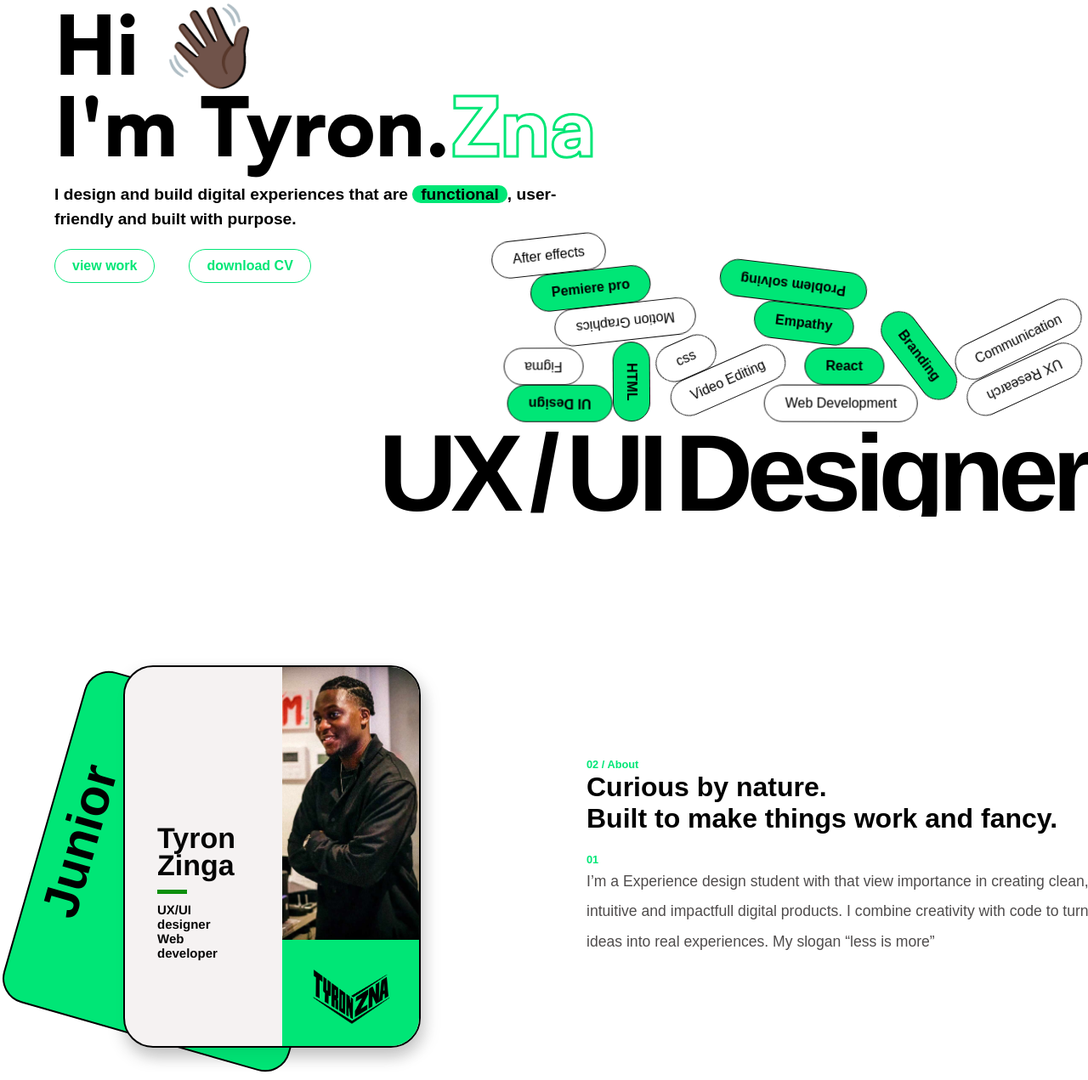
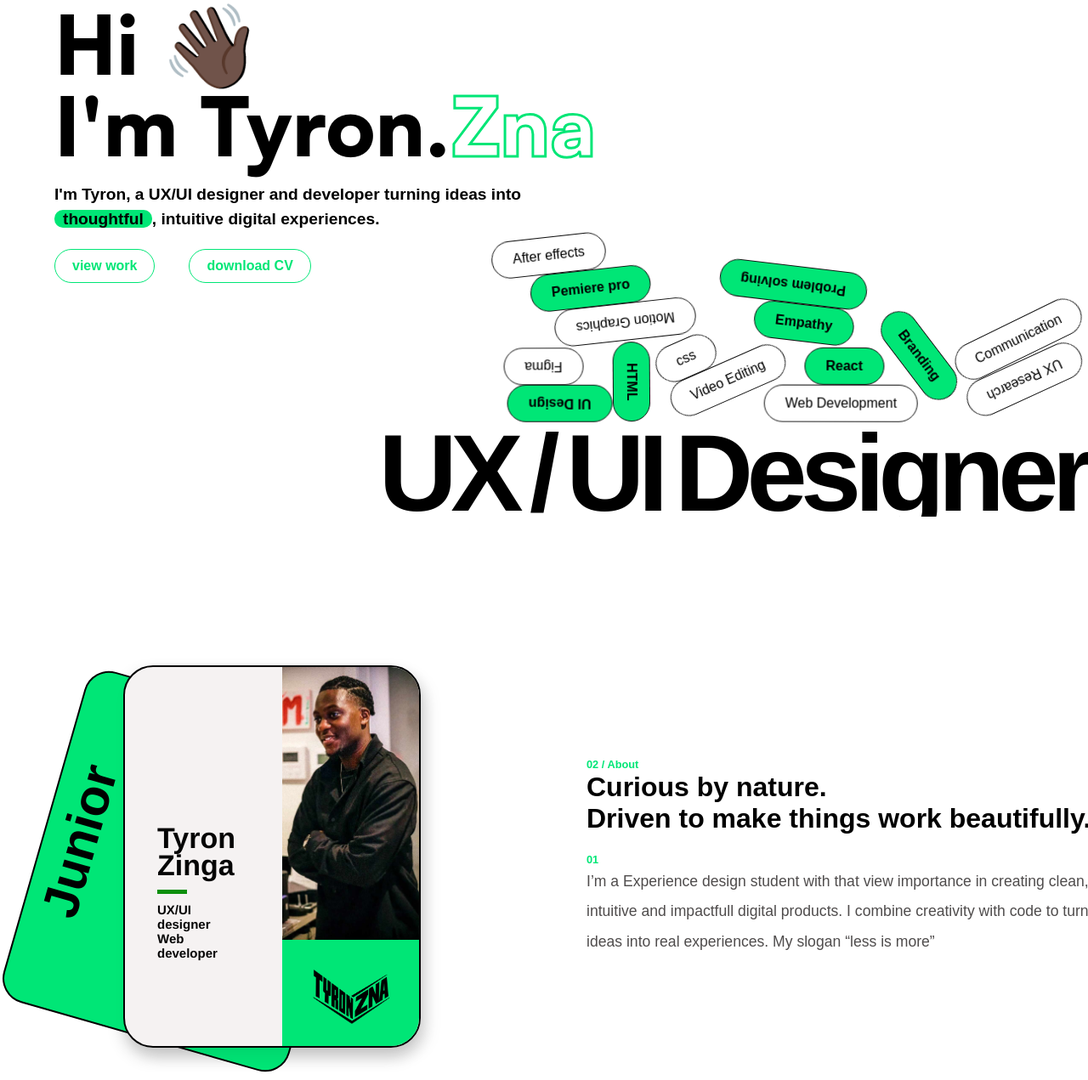
Before and after one commit to skyron79/Portfolio, a website with bundled scripts: page index.html in a window 1280 px wide. Shown: the part 192-1463 px from the top of the page at 85% size. Built offline with nearby package versions, Linux system fonts and the light colour scheme.

Commit message:
feat: Update hero section content to enhance personal branding and clarity

```diff
--- a/index.html
+++ b/index.html
@@ -40,8 +40,7 @@
 
                 <h2>Hi 👋🏿<br> I'm Tyron.<span class="outlined">Zna</span> </h2>
                 <p>
-                    I design and build digital experiences that are <span class="highlight">functional</span>,
-                    user-friendly and built with purpose.
+                    I'm Tyron, a UX/UI designer and developer turning ideas into <span class="highlight"> thoughtful</span>, intuitive digital experiences.
                 </p>
             </div>
 
@@ -179,7 +178,7 @@
                 <span class="bullet">02 / About</span>
                 <h2 class="section-title">
                   Curious by nature. </br>
-                  Built to make things work and fancy.
+                  Driven to make things work beautifully.
                 </h2>
             </div>
 
```
